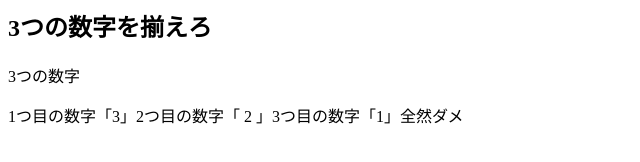
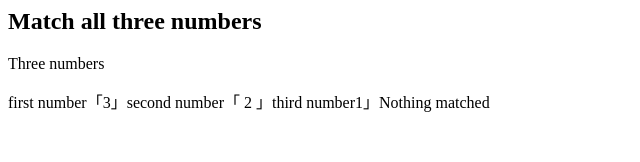
Before and after one commit to shotaro-miyazaki/matching-number, a plain HTML site: page index.html in a window 1280 px wide. Shown: the whole page, without its empty margins (0-640 px from the left). Drawn offline with Linux system fonts and the light colour scheme.

Commit message:
Add files via upload

```diff
--- a/functions.js
+++ b/functions.js
@@ -1,18 +1,18 @@
 let box1 = Math.floor(Math.random()*3 + 1);
-    document.write("1つ目の数字「"+box1+"」");
+    document.write("first number「"+box1+"」");
 
 let box2 = Math.floor(Math.random()*3 + 1);
-    document.write("2つ目の数字「 "+box2+" 」");
+    document.write("second number「 "+box2+" 」");
 
 let box3 = Math.floor(Math.random()*3 + 1);
-    document.write("3つ目の数字「"+box3+"」");
+    document.write("third number"+box3+"」");
 
     if(box1 == box2 && box1 == box3){
-        document.write("全ての数字が揃った");
+        document.write("All numbers matched!");
     }else if(box1 == box2 || box1 == box3 || box2 == box3 ){
-        document.write("おしい");
+        document.write("Only 2 matched");
     }else{
-        document.write("全然ダメ");
+        document.write("Nothing matched");
     }
 
 window.onload = function () {
--- a/index.html
+++ b/index.html
@@ -1,9 +1,8 @@
-<meta charset="utf-8">
-<title>3つの数字を揃えろ</title>
+<title>match all three numbers</title>
 </head>
 <body>
-    <h2>3つの数字を揃えろ</h2>
-    <p>3つの数字</p>
+    <h2>Match all three numbers</h2>
+    <p>Three numbers</p>
     <script src = "functions.js"></script>
 
 
```
